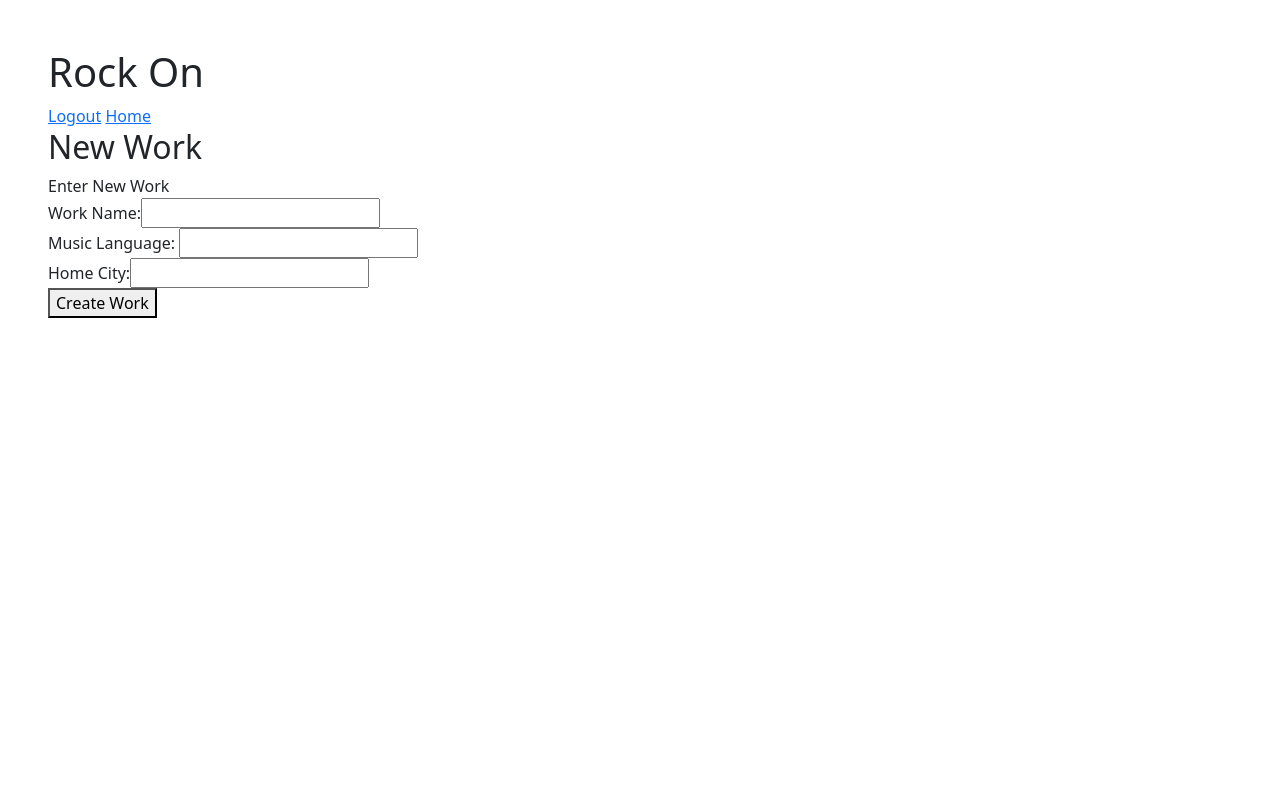
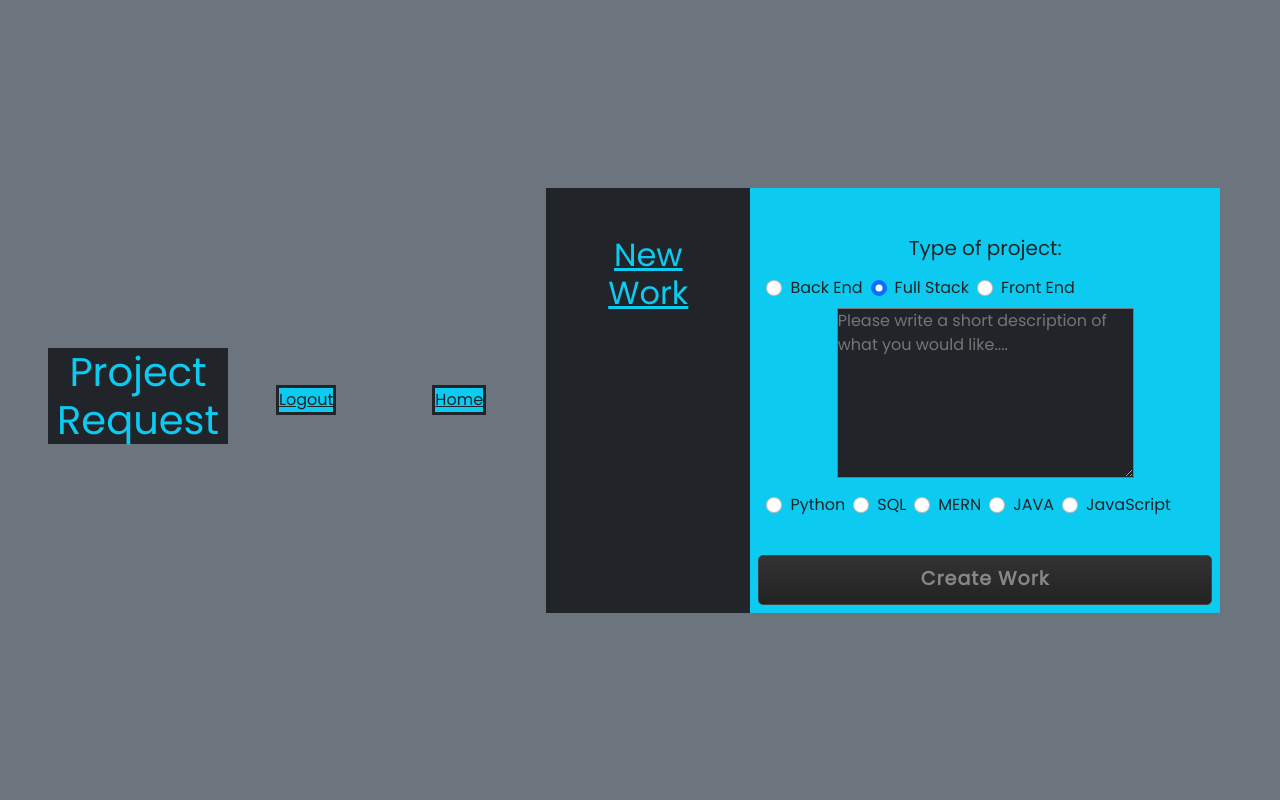
Before and after one commit to MJ-Kerr/Work-Requests, a Flask app: template request_project/flask_app/templates/new_work.html in a window 1280 px wide. Run offline with Flask 3, Linux system fonts and the light colour scheme; the template is opened without the code that fills it, so the values that code supplies are empty.

Commit message:
needs cleaning

```diff
--- a/request_project/flask_app/controllers/works_controller.py
+++ b/request_project/flask_app/controllers/works_controller.py
@@ -24,14 +24,14 @@ def create_work():
 # ============= Get one work =============
 @app.route("/works/<int:id>")
 def get_work(id):
-    work = work.get_work(id)
+    work = Work.get_work(id)
     return render_template("work_card.html", work=work)
 
 
 # ============= Update work Render=============
 @app.route("/update/<int:id>")
 def update_work(id):
-    work = work.get_work(id)
+    work = Work.get_work(id)
     return render_template("update_work.html", work=work)
 
 
--- /dev/null
+++ b/request_project/flask_app/static/style.css
@@ -0,0 +1,123 @@
+@import url('https://fonts.googleapis.com/css?family=Poppins&display=swap');
+
+* {
+    margin: 0;
+    padding: 0;
+    font-family: 'Poppins', sans-serif;
+}
+
+body {
+    display: flex;
+    height: 100vh;
+    text-align: center;
+    align-items: center;
+    justify-content: center;
+    background: #151515;
+}
+
+.login-form {
+    position: relative;
+    width: 370px;
+    height: auto;
+    background: #1b1b1b;
+    padding: 40px 35px 60px;
+    box-sizing: border-box;
+    border: 1px solid black;
+    border-radius: 5px;
+    box-shadow: inset 0 0 1px #272727;
+}
+
+.text {
+    font-size: 30px;
+    color: #c7c7c7;
+    font-weight: 600;
+    letter-spacing: 2px;
+}
+
+form {
+    margin-top: 40px;
+}
+
+form .field {
+    margin-top: 20px;
+    display: flex;
+}
+
+.field .fas {
+    height: 50px;
+    width: 60px;
+    color: #868686;
+    font-size: 20px;
+    line-height: 50px;
+    border: 1px solid #444;
+    border-right: none;
+    border-radius: 5px 0 0 5px;
+    background: linear-gradient(#333, #222);
+}
+
+.field input,
+form button {
+    height: 50px;
+    width: 100%;
+    outline: none;
+    font-size: 19px;
+    color: #868686;
+    padding: 0 15px;
+    border-radius: 0 5px 5px 0;
+    border: 1px solid #444;
+    caret-color: #339933;
+    background: linear-gradient(#333, #222);
+}
+
+input:focus {
+    color: #339933;
+    box-shadow: 0 0 5px rgba(0, 255, 0, .2),
+        inset 0 0 5px rgba(0, 255, 0, .1);
+    background: linear-gradient(#333933, #222922);
+    animation: glow .8s ease-out infinite alternate;
+}
+
+@keyframes glow {
+    0% {
+        border-color: #339933;
+        box-shadow: 0 0 5px rgba(0, 255, 0, .2),
+            inset 0 0 5px rgba(0, 0, 0, .1);
+    }
+
+    100% {
+        border-color: #6f6;
+        box-shadow: 0 0 20px rgba(0, 255, 0, .6),
+            inset 0 0 10px rgba(0, 255, 0, .4);
+    }
+}
+
+button {
+    margin-top: 30px;
+    border-radius: 5px !important;
+    font-weight: 600;
+    letter-spacing: 1px;
+    cursor: pointer;
+}
+
+button:hover {
+    color: #339933;
+    border: 1px solid #339933;
+    box-shadow: 0 0 5px rgba(0, 255, 0, .3),
+        0 0 10px rgba(0, 255, 0, .2),
+        0 0 15px rgba(0, 255, 0, .1),
+        0 2px 0 black;
+}
+
+.link {
+    margin-top: 25px;
+    color: #868686;
+}
+
+.link a {
+    color: #339933;
+    text-decoration: none;
+}
+
+.link a:hover {
+    text-decoration: underline;
+}
--- a/request_project/flask_app/templates/new_work.html
+++ b/request_project/flask_app/templates/new_work.html
@@ -11,32 +11,93 @@
     <title>Work Together</title>
 </head>
 
-<body class="p-5">
-    <h1>Rock On {{logged_in_user.name}} {{logged_in_user.username}}</h1>
-    <a href="/logout">Logout</a>
-    <a href="/dash">Home</a>
+<body class="p-5 bg-secondary">
+    <h1 class="text-info text-center bg-dark">Project Request {{logged_in_user.name}}</h1>
+    <a href="/logout" class="text-center bg-info text-dark border border-dark border-solid border-3 m-5">Logout</a>
+    <a href="/dash" class="text-center bg-info text-dark border border-dark border-solid border-3 m-5">Home</a>
+    <div class="container d-flex justify-content-center" style="max-width: 700px;">
+        <div class="text-info p-5 text-decoration-underline bg-dark">
             <h2>New Work</h2>
+        </div>
+        <div class="container bg-info p-2">
             <div>
                 {% for message in get_flashed_messages() %}
                 <p class="text-danger">{{message}}</p>
                 {% endfor %}
             </div>
-    <form action="/works/create" method="post"> Enter New Work
+            <form action="/works/create" method="post">
                 <input type="hidden" name="users_id" value="{{logged_in_user.id}}">
+                <h5>Type of project:</h5>
+                <div class="d-flex p-1 ">
+                    <div class="form-check m-1">
+                        <input class="form-check-input" type="radio" name="type" id="flexRadioDefault1"
+                            value="Back End">
+                        <label class="form-check-label" for="flexRadioDefault1">
+                            Back End
+                        </label>
+                    </div>
+                    <div class="form-check m-1">
+                        <input class="form-check-input" type="radio" name="type" id="flexRadioDefault2"
+                            value="Full Stack" checked>
+                        <label class="form-check-label" for="flexRadioDefault2">
+                            Full Stack
+                        </label>
+                    </div>
+                    <div class="form-check m-1">
+                        <input class="form-check-input" type="radio" name="type" id="flexRadioDefault3"
+                            value="Front End">
+                        <label class="form-check-label" for="flexRadioDefault1">
+                            Front End
+                        </label>
+                    </div>
+                </div>
+
                 <div>
-            Work Name:<input type="text" name="type">
+                    <textarea name="description" rows="7" class="text-light bg-dark"
+                        placeholder="Please write a short description of what you would like...."></textarea>
                 </div>
-        <div>
-            Music Language: <input type="text" name="language">
+                <div class="d-flex p-1">
+                    <div class="form-check m-1">
+                        <input class="form-check-input" type="radio" name="language" id="flexRadioDefault4"
+                            value="Python">
+                        <label class="form-check-label" for="flexRadioDefault4">
+                            Python
+                        </label>
                     </div>
-        <div>
-            Home City:<input type="text" name="description">
+                    <div class="form-check m-1">
+                        <input class="form-check-input" type="radio" name="language" id="flexRadioDefault5" value="SQL">
+                        <label class="form-check-label" for="flexRadioDefault5">
+                            SQL
+                        </label>
+                    </div>
+                    <div class="form-check m-1">
+                        <input class="form-check-input" type="radio" name="language" id="flexRadioDefault6"
+                            value="MERN">
+                        <label class="form-check-label" for="flexRadioDefault6">
+                            MERN
+                        </label>
+                    </div>
+                    <div class="form-check m-1">
+                        <input class="form-check-input" type="radio" name="language" id="flexRadioDefault7"
+                            value="JAVA">
+                        <label class="form-check-label" for="flexRadioDefault7">
+                            JAVA
+                        </label>
+                    </div>
+                    <div class="form-check m-1">
+                        <input class="form-check-input" type="radio" name="language" id="flexRadioDefault8"
+                            value="JavaScript">
+                        <label class="form-check-label" for="flexRadioDefault8">
+                            JavaScript
+                        </label>
+                    </div>
                 </div>
                 <div>
                     <button>Create Work</button>
                 </div>
-
             </form>
+        </div>
+    </div>
     <!-- Option 1: Bootstrap Bundle with Popper -->
     <script src='https://cdn.jsdelivr.net/npm/bootstrap@5.1.3/dist/js/bootstrap.bundle.min.js'
         integrity='sha384-ka7Sk0Gln4gmtz2MlQnikT1wXgYsOg+OMhuP+IlRH9sENBO0LRn5q+8nbTov4+1p'
```
Also changed, not shown: request_project/flask_app/templates/dash.html (+18 -13 lines), request_project/flask_app/templates/index.html (+11 -16 lines), request_project/flask_app/templates/update_work.html (+8 -9 lines), request_project/flask_app/templates/work_card.html (+17 -11 lines), request_project/flask_app/static/myles-bloomfield-wXsyvNpMroA-unsplash.jpg (added). Lines whose indentation alone changed are shown as unchanged.
